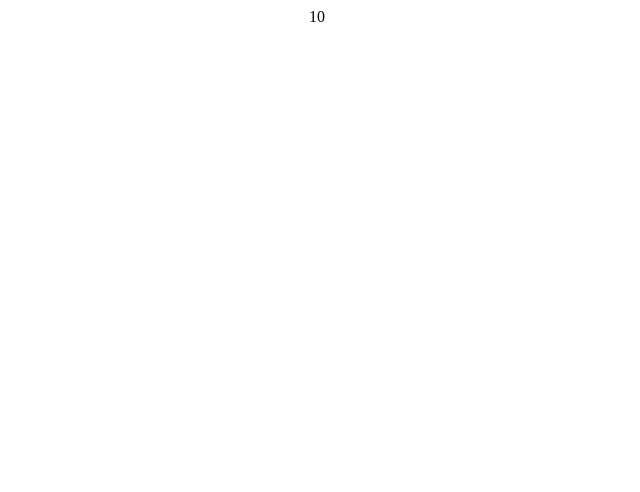
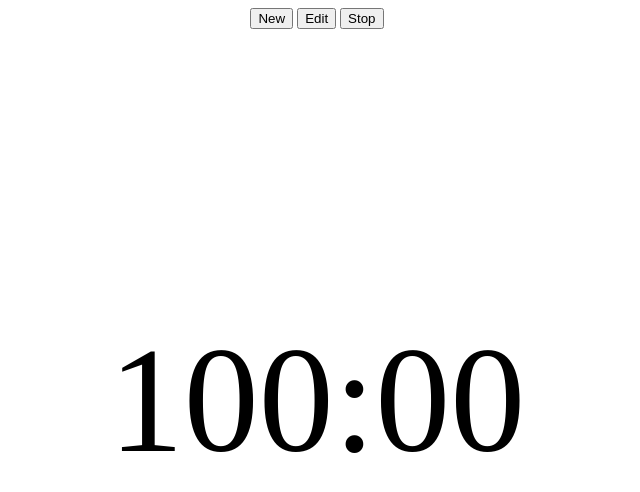
Before and after one commit to AlanKiri/simpleTimer, a plain HTML site: page Index.html in a window 1280 px wide. Shown: the whole page, without its empty margins (323-963 px from the left). Drawn offline with Linux system fonts and the light colour scheme.

Commit message:
git commit -a -m "initial commit"

```diff
--- a/CSS/Main.css
+++ b/CSS/Main.css
@@ -1,6 +1,23 @@
-/* Centering objects in container */
 .container {
+}
+
+/* Centering div elements (horizontally and vertically) */
+.align {
+    margin: 0;
+    position: absolute;
+    top: 50%;
+    left: 50%;
+    -ms-transform: translate(-50%, -50%);
+    transform: translate(-50%, -50%);
+  }
+
+.align-horizontaly {
+    display: block;
     text-align: center;
-    display: flex;
-    justify-content: center;
-};
+}
+
+
+/* Assigning font size to timer div */
+#timerClock {
+    font-size: 150px;
+}
--- a/Index.html
+++ b/Index.html
@@ -8,8 +8,16 @@
 <body>
 
 <div class="container">
-    <div>
-        <span id="timer">10</span>
+
+    <div class="align-horizontaly" id="timerControlButtons">
+        <button id="newTimerButton">New</button>
+        <button id="editTimerButton">Edit</button>
+        <button id="stopTimerButton">Stop</button>
+
+    </div>
+
+    <div id="timerClock" class="align">
+        100:00
     </div>
 </div>
 
```
